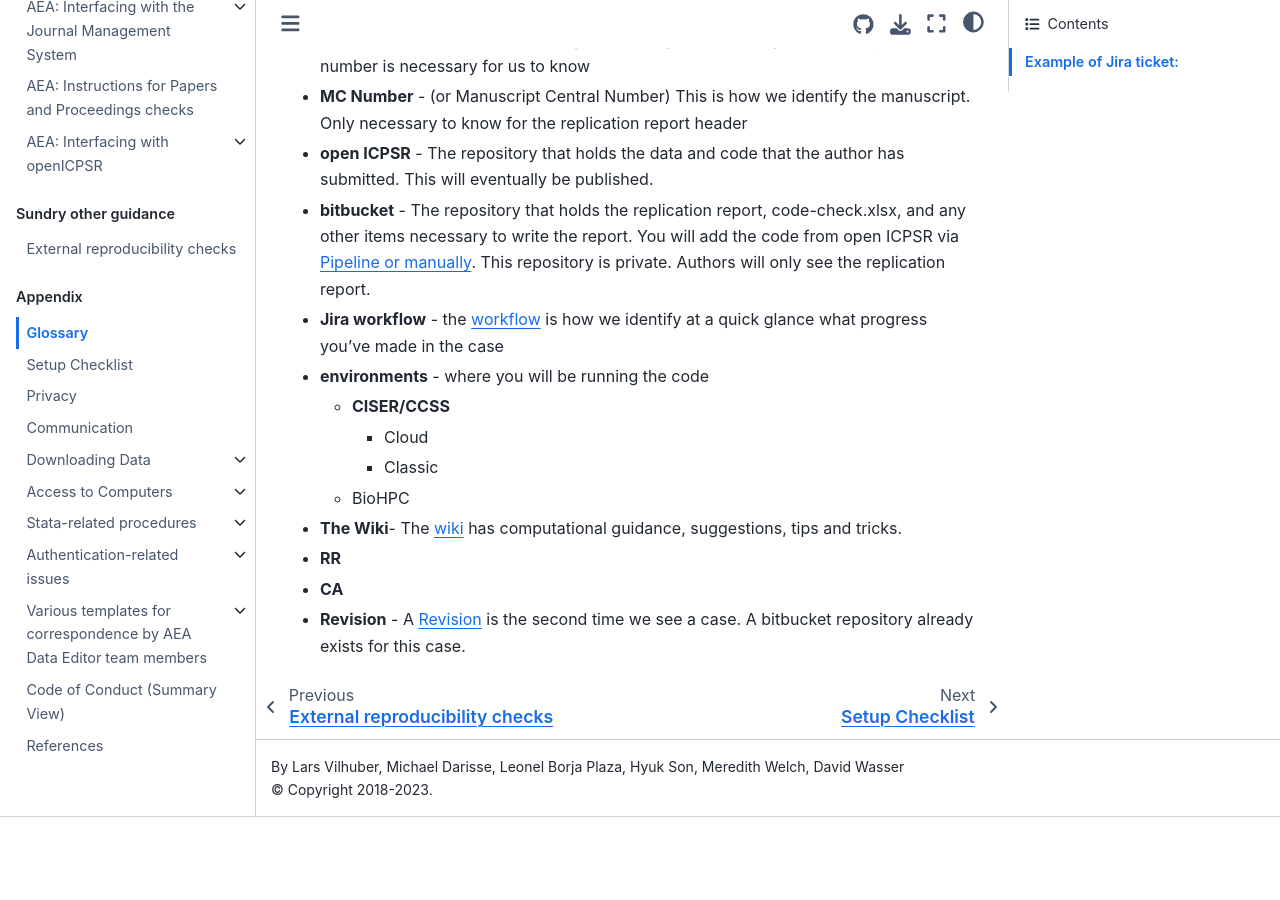
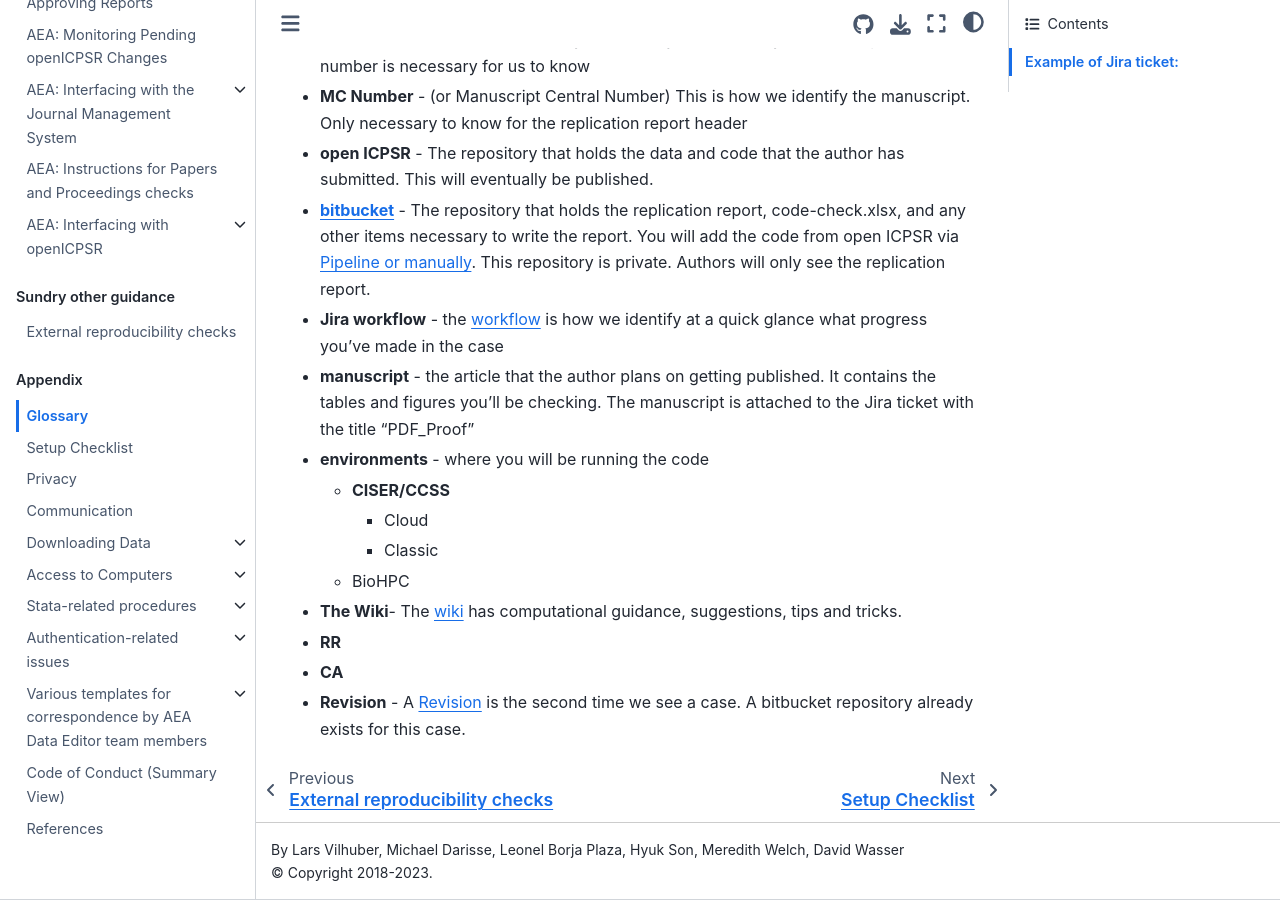
Before and after one commit to labordynamicsinstitute/ldilab-manual, a Jupyter Book: the page built from 90-Glossary.md, in a window 1280 px wide and 900 px high, scrolled down 640 px. Built offline with Jupyter Book 1.0.4 settings and Sphinx 7.4.7 and the Sphinx Book theme 1.1.4, drawn with Linux system fonts in a browser that asks for light colours; before the commit the page ends 1457 px from its top, so only the background shows below that.

Commit message:
added bitbucket link to Glossary

```diff
--- a/90-Glossary.md
+++ b/90-Glossary.md
@@ -7,8 +7,9 @@
 - **Jira ticket number** - The main way to refer to your cases. If you need help, this number is necessary for us to know
 - **MC Number** - (or Manuscript Central Number) This is how we identify the manuscript. Only necessary to know for the replication report header
 - **open ICPSR** - The repository that holds the data and code that the author has submitted. This will eventually be published.
-- **bitbucket** - The repository that holds the replication report, code-check.xlsx, and any other items necessary to write the report. You will add the code from open ICPSR via [Pipeline or manually](https://labordynamicsinstitute.github.io/ldilab-manual/11-01-workflow-in-progress.html#ingesting-author-materials). This repository is private. Authors will only see the replication report.
+- **[bitbucket](https://bitbucket.org/aeaverification/workspace/overview/)** - The repository that holds the replication report, code-check.xlsx, and any other items necessary to write the report. You will add the code from open ICPSR via [Pipeline or manually](https://labordynamicsinstitute.github.io/ldilab-manual/11-01-workflow-in-progress.html#ingesting-author-materials). This repository is private. Authors will only see the replication report.
 - **Jira workflow** - the [workflow](https://labordynamicsinstitute.github.io/ldilab-manual/11-00-jira-workflow.html) is how we identify at a quick glance what progress you've made in the case
+- **manuscript** - the article that the author plans on getting published. It contains the tables and figures you'll be checking. The manuscript is attached to the Jira ticket with the title "PDF_Proof"
 - **environments** - where you will be running the code
     - **CISER/CCSS**
         - Cloud
```
